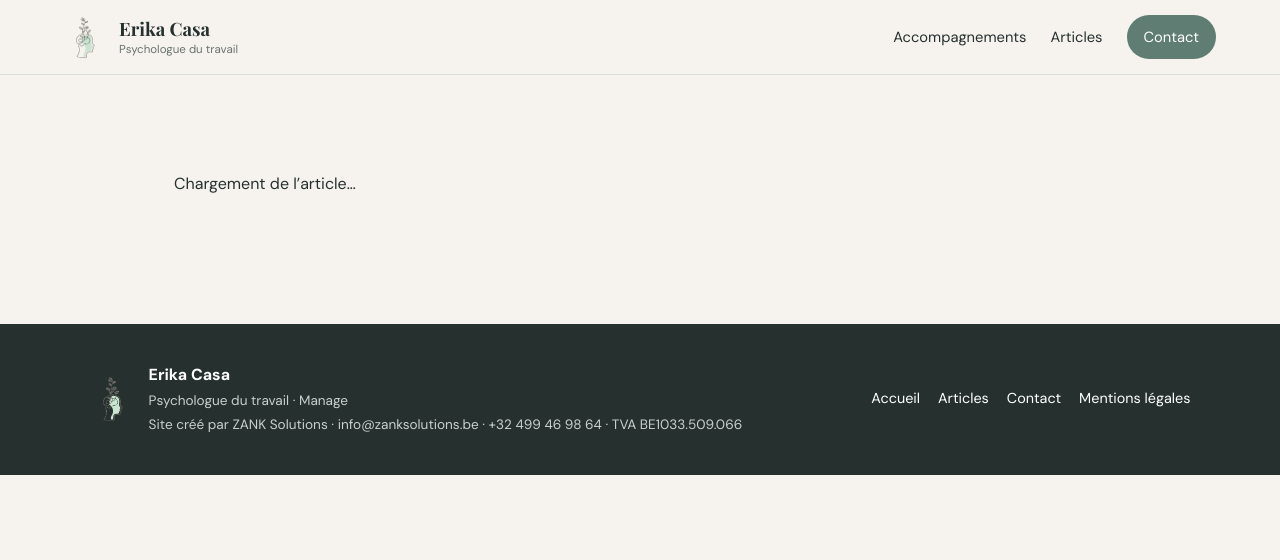
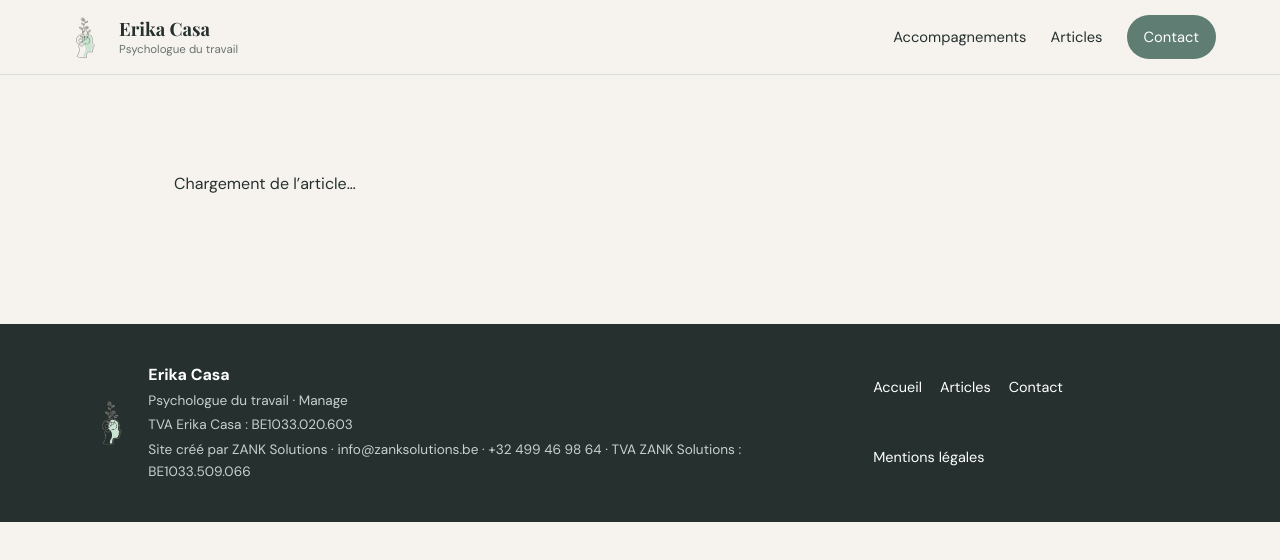
Before and after one commit to zanksolutions-hash/Erika, a plain HTML site: page article-dynamique.html in a window 1280 px wide. Drawn offline with nearby package versions, Linux system fonts and the light colour scheme; a script that the page names is missing.

Commit message:
Separate Erika and ZANK VAT details in article footer

```diff
--- a/article-dynamique.html
+++ b/article-dynamique.html
@@ -10,15 +10,9 @@
   <link rel="stylesheet" href="style.css">
 </head>
 <body>
-  <header class="site-header">
-    <a href="index.html" class="brand"><img src="assets/logo-psychologie-transparent.png" alt="" class="brand-logo"><span class="brand-copy"><strong>Erika Casa</strong><small>Psychologue du travail</small></span></a>
-    <nav class="nav"><a href="index.html#accompagnements">Accompagnements</a><a href="index.html#articles">Articles</a><a class="nav-cta" href="index.html#contact">Contact</a></nav>
-  </header>
+  <header class="site-header"><a href="index.html" class="brand"><img src="assets/logo-psychologie-transparent.png" alt="" class="brand-logo"><span class="brand-copy"><strong>Erika Casa</strong><small>Psychologue du travail</small></span></a><nav class="nav"><a href="index.html#accompagnements">Accompagnements</a><a href="index.html#articles">Articles</a><a class="nav-cta" href="index.html#contact">Contact</a></nav></header>
   <main class="article-page" id="dynamicArticle"><p>Chargement de l’article…</p></main>
-  <footer>
-    <div class="footer-brand"><img src="assets/logo-psychologie-transparent.png" alt=""><div><strong>Erika Casa</strong><p>Psychologue du travail · Manage</p><p>Site créé par <a href="https://zanksolutions.be" target="_blank" rel="noopener">ZANK Solutions</a> · <a href="mailto:info@zanksolutions.be">info@zanksolutions.be</a> · <a href="tel:+32499469864">+32 499 46 98 64</a> · TVA BE1033.509.066</p></div></div>
-    <div class="footer-links"><a href="index.html">Accueil</a><a href="index.html#articles">Articles</a><a href="index.html#contact">Contact</a><a href="mentions-legales.html">Mentions légales</a></div>
-  </footer>
+  <footer><div class="footer-brand"><img src="assets/logo-psychologie-transparent.png" alt=""><div><strong>Erika Casa</strong><p>Psychologue du travail · Manage</p><p>TVA Erika Casa : BE1033.020.603</p><p>Site créé par <a href="https://zanksolutions.be" target="_blank" rel="noopener">ZANK Solutions</a> · <a href="mailto:info@zanksolutions.be">info@zanksolutions.be</a> · <a href="tel:+32499469864">+32 499 46 98 64</a> · TVA ZANK Solutions : BE1033.509.066</p></div></div><div class="footer-links"><a href="index.html">Accueil</a><a href="index.html#articles">Articles</a><a href="index.html#contact">Contact</a><a href="mentions-legales.html">Mentions légales</a></div></footer>
   <script type="module" src="article-dynamique.js"></script>
 </body>
 </html>
```
